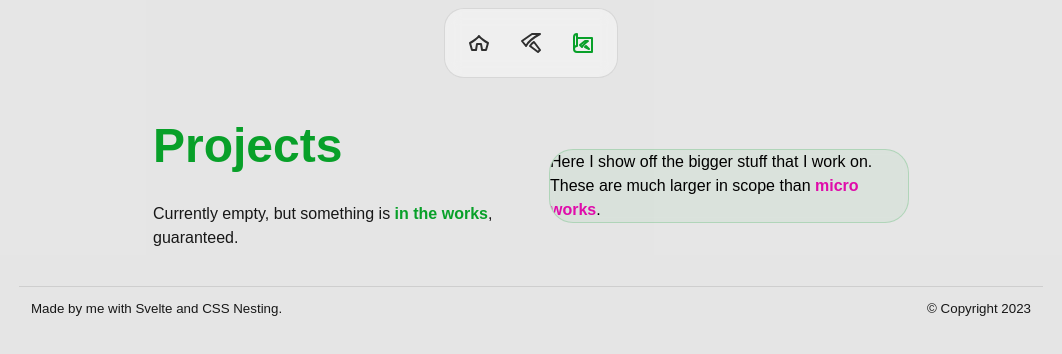
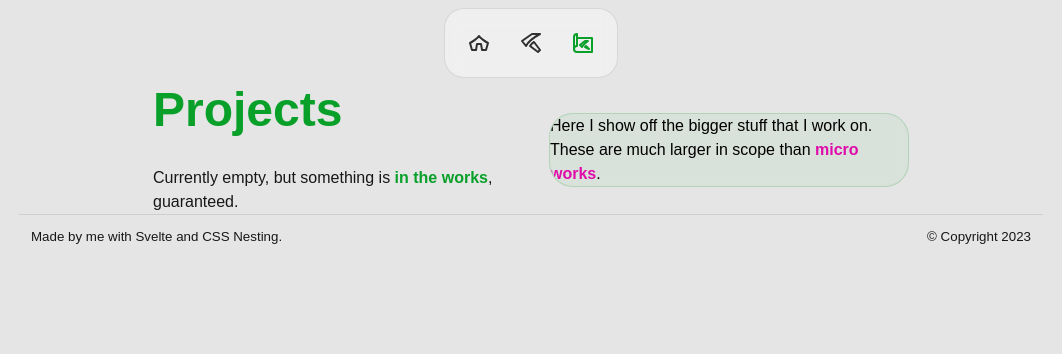
Before and after one commit to matovius/martin, a SvelteKit app: page /projects in a window 1280 px wide. Shown: the top 354 px of the page, without its empty margins (109-1171 px from the left). Built offline with nearby package versions, Linux system fonts and the light colour scheme.

Commit message:
Remove unnecessary styles

```diff
--- a/src/app.css
+++ b/src/app.css
@@ -153,22 +153,6 @@ abbr {
 	}
 }
 
-.main {
-	width: 100%;
-	padding-bottom: 2.25rem /* 36px */;
-	display: flex;
-	justify-content: center;
-	align-items: center;
-
-	& > div {
-		width: 100%;
-		max-width: 53.75rem /* 860px */;
-		padding-top: 2.25rem /* 36px */;
-		padding-left: 1.5rem /* 24px */;
-		padding-right: 1.5rem /* 24px */;
-	}
-}
-
 .button {
 	appearance: none;
 	text-decoration: none;
```
